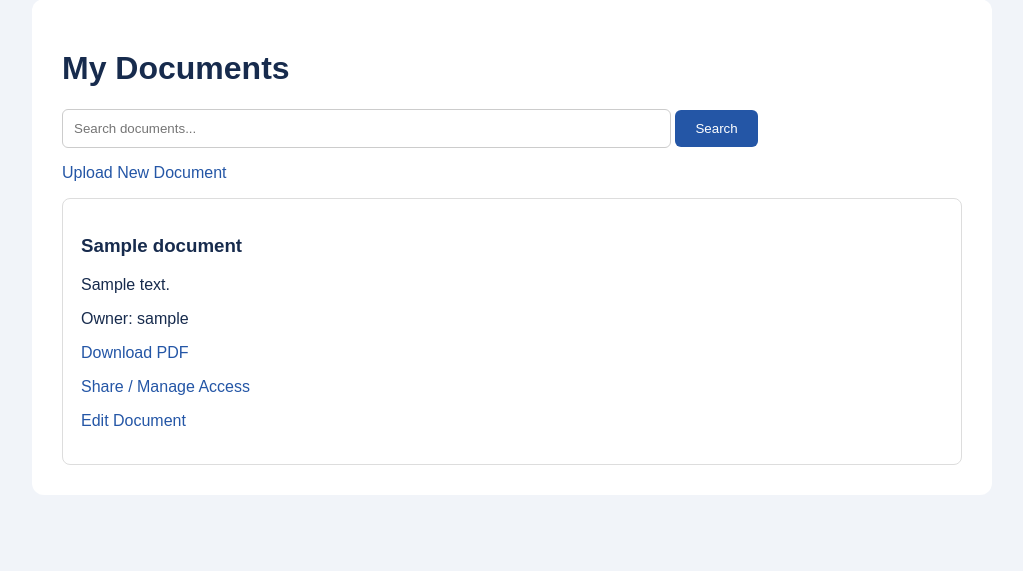
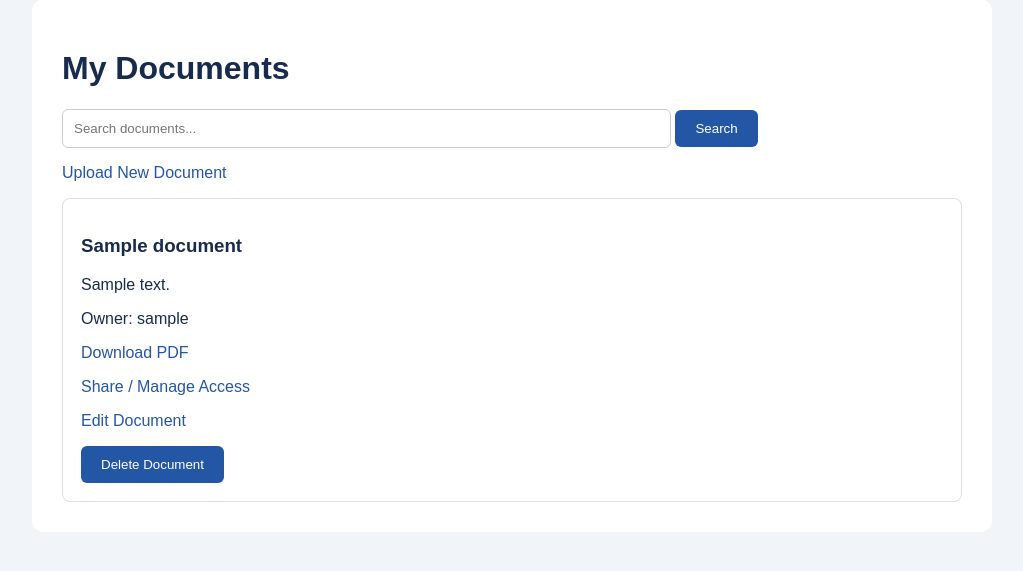
Before and after one commit to sravani-866/TrustVault, a Django app: page /documents/ in a window 1280 px wide. Shown: the part 178-749 px from the top of the page, without its empty margins (128-1151 px from the left). Run offline with Django 5.2, Linux system fonts and the light colour scheme; a user stored in the database is signed in; tables that the repository leaves empty hold one stand-in row (values such as "Sample post").

Commit message:
Add secure document deletion with audit logging

```diff
--- a/documents/templates/documents/list.html
+++ b/documents/templates/documents/list.html
@@ -108,6 +108,13 @@
                         Edit Document
                     </a>
                 </p>
+                <form method="POST" action="{% url 'delete_document' document.id %}">
+                    {% csrf_token %}
+                    <button type="submit"
+                        onclick="return confirm('Are you sure you want to delete this document?');">
+                        Delete Document
+                    </button>
+                </form>
             {% else %}
                 {% for permission in document.permissions.all %}
                     {% if permission.user_id == request.user.id and permission.is_active and permission.access_level == "EDIT" %}
--- a/documents/urls.py
+++ b/documents/urls.py
@@ -3,6 +3,7 @@ from . import views
 
 urlpatterns = [
     path("upload/", views.upload_document, name="document_upload"),
+    path("delete/<uuid:document_id>/", views.delete_document, name="delete_document"),
     path("", views.document_list, name="document_list"),
 
     path(
--- a/documents/views.py
+++ b/documents/views.py
@@ -252,3 +252,45 @@ def revoke_access(request, document_id, permission_id):
         messages.success(request, "Document access revoked!")
 
     return redirect("share_document", document_id=document.id)
+
+
+@login_required
+@require_POST
+def delete_document(request, document_id):
+    document = get_object_or_404(Document, id=document_id)
+
+    if document.owner_id != request.user.id:
+        record_activity(
+            actor=request.user,
+            action="ACCESS_DENIED",
+            document=document,
+            details={"attempted_action": "DOCUMENT_DELETE"},
+            request=request
+        )
+        return HttpResponseForbidden(
+            "You do not have permission to delete this document."
+        )
+
+    file_name = document.file.name
+    storage = document.file.storage
+
+    with transaction.atomic():
+        record_activity(
+            actor=request.user,
+            action="DOCUMENT_DELETED",
+            document=document,
+            details={
+                "title": document.title,
+                "document_id": str(document.id)
+            },
+            request=request
+        )
+
+        document.delete()
+
+        transaction.on_commit(
+            lambda: storage.delete(file_name)
+        )
+
+    messages.success(request, "Document deleted successfully!")
+    return redirect("document_list")
```
Also changed, not shown: documents/tests.py (+51 -0 lines).
